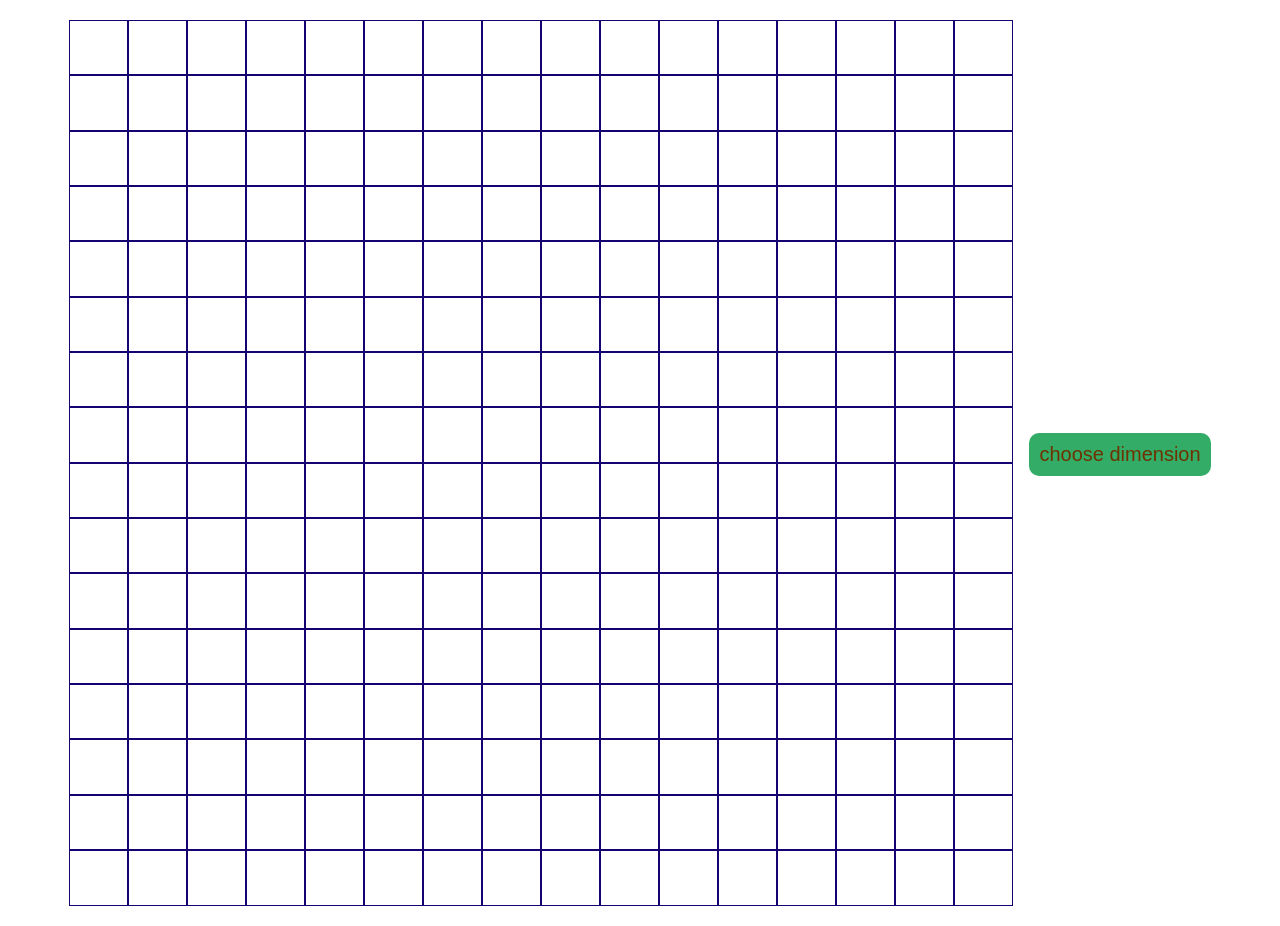
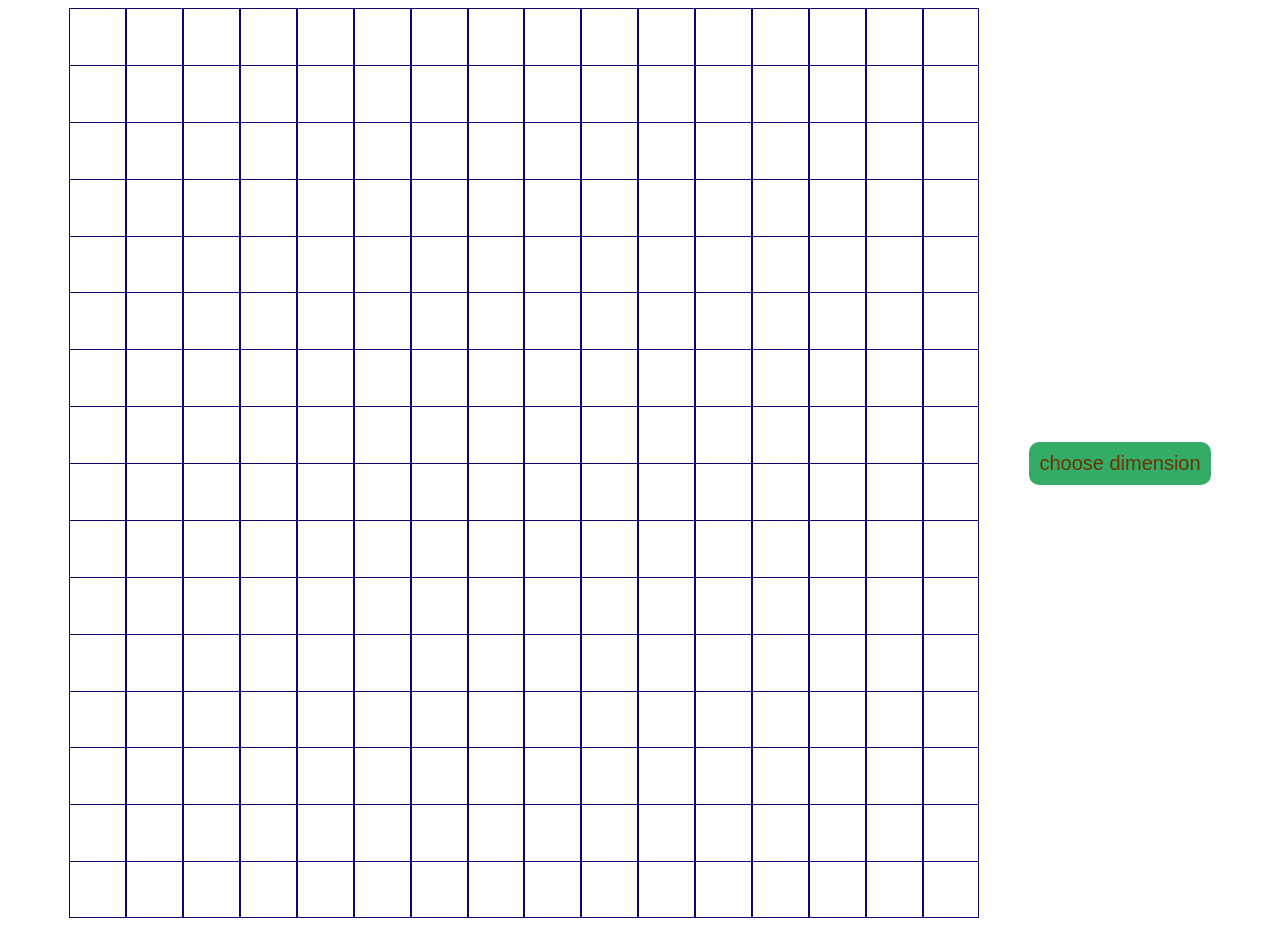
Before and after one commit to Gary21435/etch-a-sketch, a plain HTML site: page index.html in a window 1280 px wide. Drawn offline with Linux system fonts and the light colour scheme.

Commit message:
Fix grid making for any dimension size
Grid did not look right for much bigger or smaller dimensions than 16

```diff
--- a/script.js
+++ b/script.js
@@ -1,6 +1,12 @@
+//SQUARES DON'T FILL UP THE AVAILABLE AREA PERFECTLY.
+
+const containerSize = 910;
 const container = document.querySelector(".container");
 const btn = document.querySelector("button");
 let specificDimension = false;
+
+container.style.width = `${containerSize}px`;
+container.style.height = `${containerSize}px`;
 
 let dimension = 16;
 let numSquares = dimension*dimension; // 16x16 grid
@@ -12,7 +18,7 @@ if(!specificDimension) populateGrid(numSquares, dimension);
 function handleDimension() {
     specificDimension = true;
     let sqs = prompt("enter dimension");
-    if (sqs>25) sqs=25;
+    if (sqs>50) sqs=50;
     sqArr.length = 0;
     dimension = sqs;
     numSquares = sqs*sqs;
@@ -31,10 +37,13 @@ function populateGrid(numSquares, dimension) {
         const sqDiv = document.createElement("div");
         container.appendChild(sqDiv);
 
+        let squareSize = containerSize/dimension;
         sqArr.push(sqDiv);
         sqDiv.setAttribute("id", "sq" + String(i)); // set unique number ID to each square
         sqDiv.setAttribute("class", "square");
-        sqDiv.setAttribute("style", `width: ${95/dimension}%; height: ${97/dimension}%;`);
+        sqDiv.setAttribute("style", `width: ${squareSize}px; height: ${squareSize}px;`); // changed this
+        sqDiv.style.boxSizing = "border-box";
+        if(!(i >= (numSquares-dimension))) sqDiv.style.borderBottom = "0px";
     }
 }
 
--- a/style.css
+++ b/style.css
@@ -11,9 +11,8 @@ body {
 .container {
     display: flex;
     flex-wrap: wrap;
-    width: 960px;
-    height: 880px;
-    margin-top: 12px;
+    align-content: flex-start;
+    /* align content flex-start fixed the spacing between rows issue */
 }
 
 button {
@@ -26,4 +25,5 @@ button {
     padding-right: 10px;
     padding-top: 10px;
     padding-bottom: 10px;
+    margin-left: 50px;
 }
```
